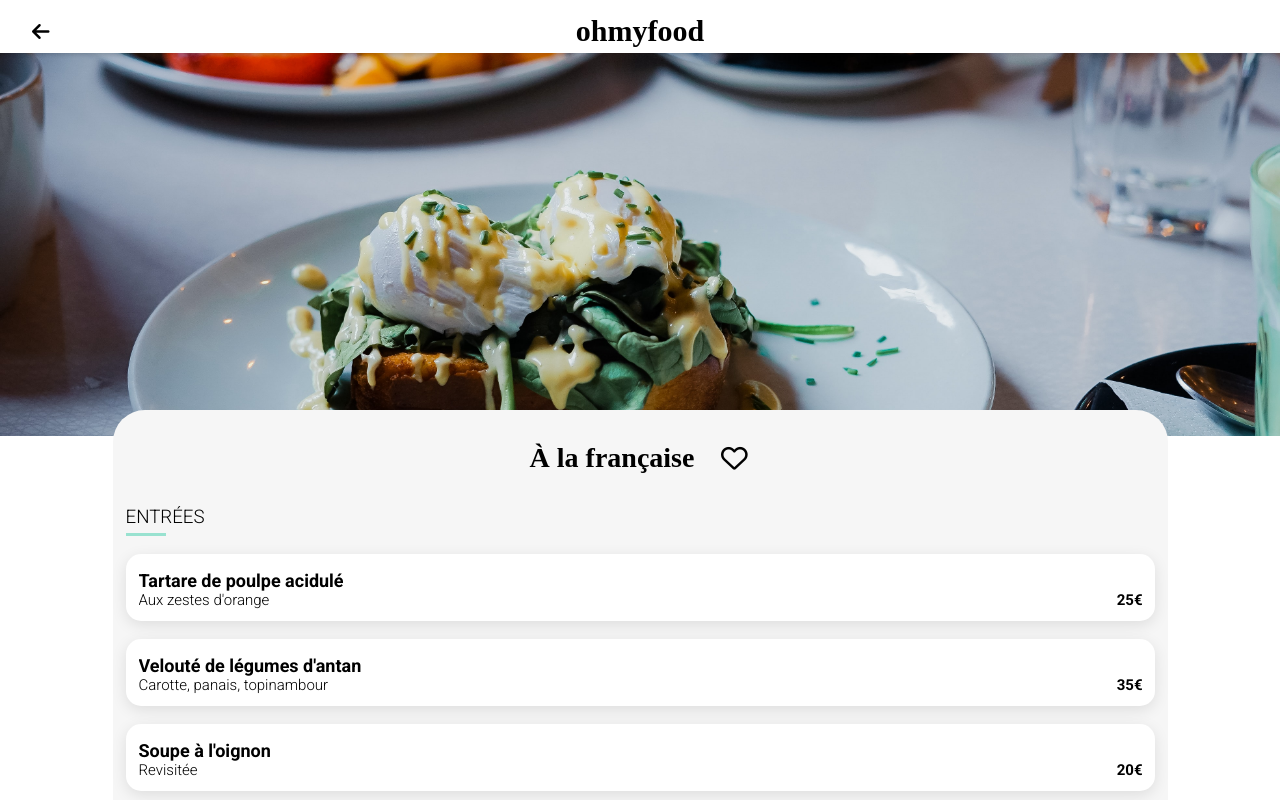
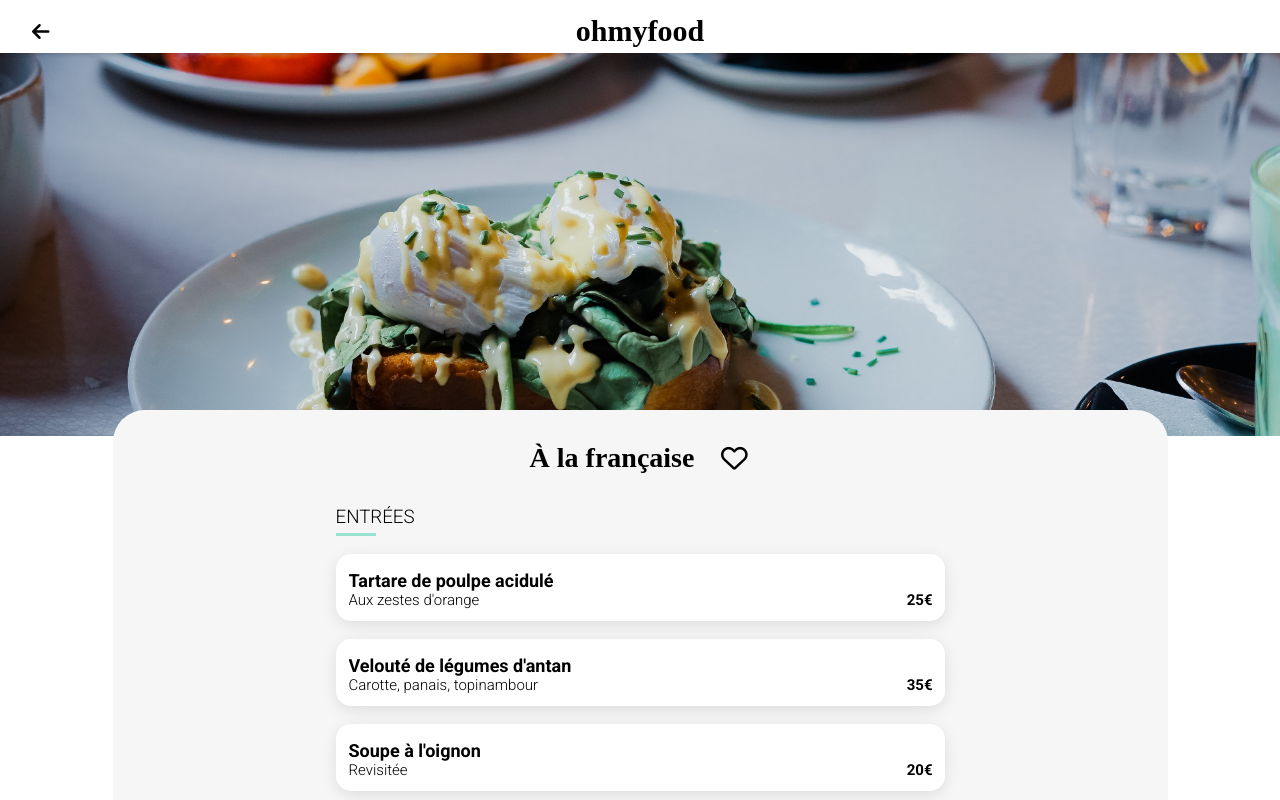
Before and after one commit to Deathlyjoy/Oh-my-food, a website: page restaurants/menu-a-la-francaise.html in a window 1280 px wide. Shown: the top 800 px of the page. Drawn offline with Linux system fonts and the light colour scheme; a web font is replaced by a local one.

Commit message:
Final MAJ Responsive
corrections défauts taille card selon ecran

```diff
--- a/sass/pages/_home.scss
+++ b/sass/pages/_home.scss
@@ -141,6 +141,8 @@
     @media (min-width: 64rem) {
         display: flex;
         justify-content: center;
+        padding-left: 175px;
+        padding-right: 175px;
     }
 
     &__title {
@@ -171,7 +173,8 @@
     cursor: pointer;
 
     @media (min-width: 64rem) {
-        width: 490px;
+        // width: 490px;
+        width: 48%;
         height: 253px;
 
         // &:nth-child(3) {
--- a/sass/pages/_restaurant.scss
+++ b/sass/pages/_restaurant.scss
@@ -30,6 +30,8 @@
 
     @media (min-width: 64rem) {
         width: 1055px;
+        padding-left: 210px;
+        padding-right: 210px;
         // margin-left: 193px;
         // margin-right: 192px;
         margin-top: -30px;
```
Also changed, not shown: assets/css/style.css, 1 other file.
